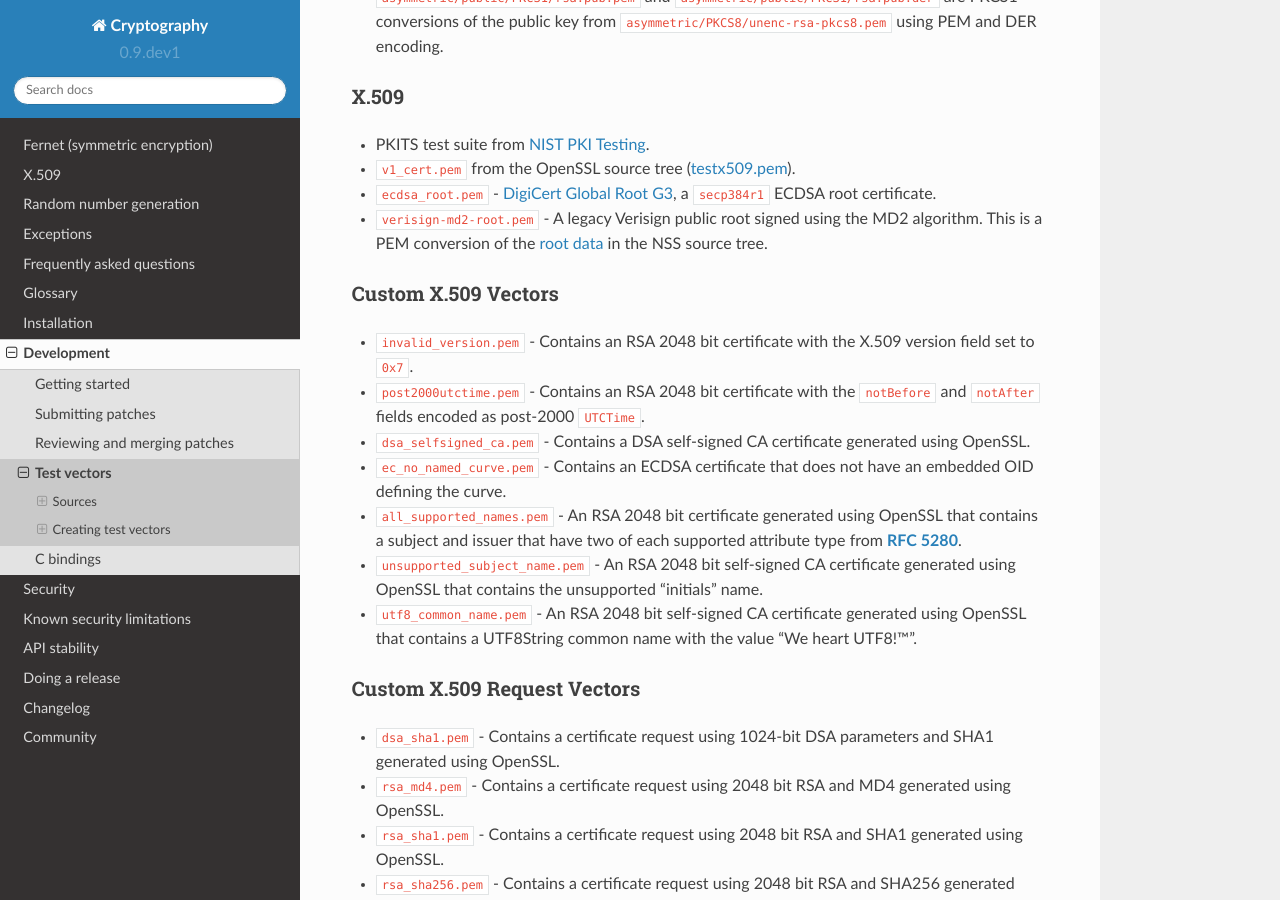
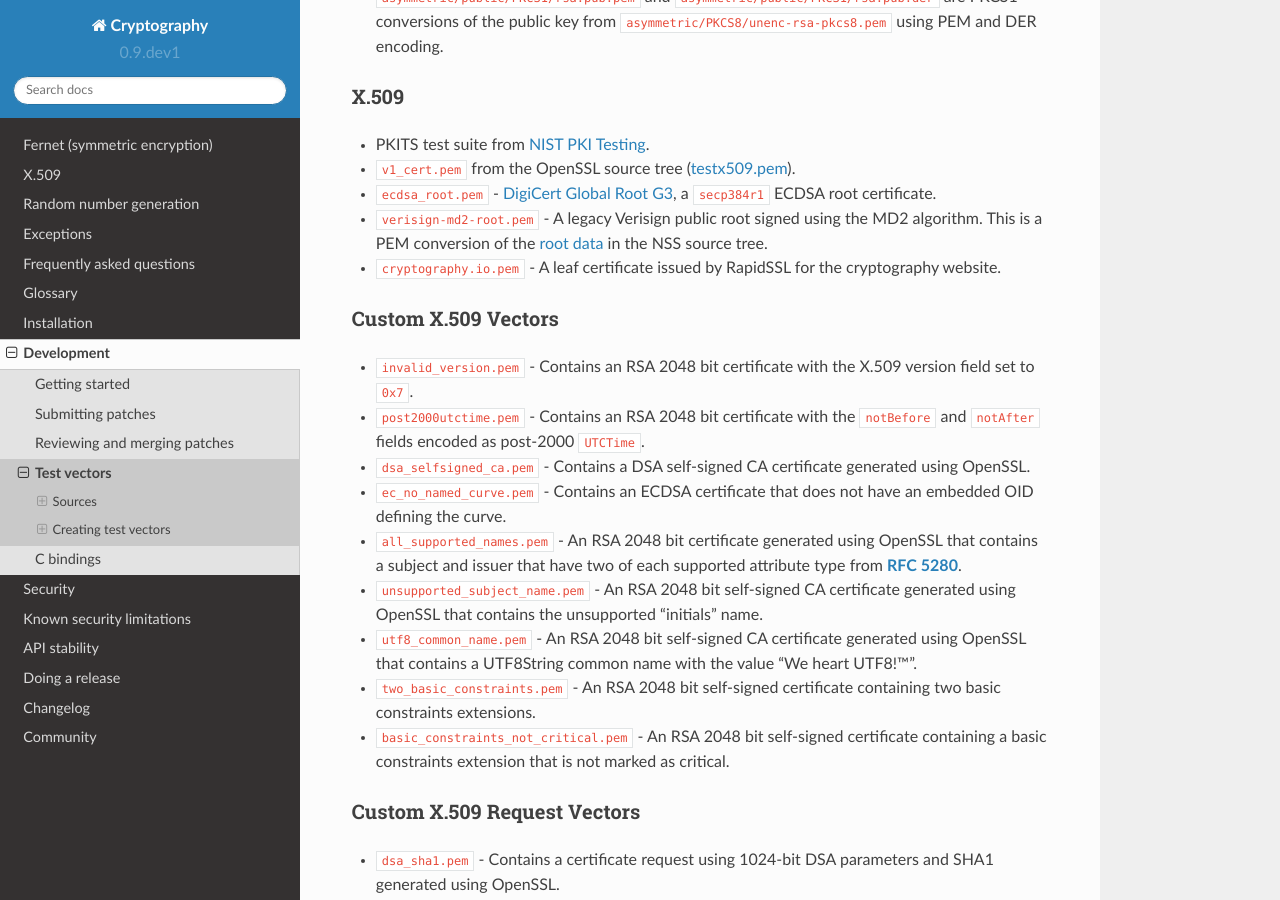
Before and after one commit to WebKing0121/cryptography, a Sphinx documentation site: the page built from docs/development/test-vectors.rst, in a window 1280 px wide and 900 px high, scrolled down 1652 px. Built offline with Sphinx 7.4.7 and the Read the Docs theme 2.0.0, drawn with Linux system fonts in a browser that asks for light colours; pages that are not in the unit, such as notebooks, are missing from menus.

Commit message:
add 3 new certificate vectors for upcoming basic constraints tests

```diff
--- a/docs/development/test-vectors.rst
+++ b/docs/development/test-vectors.rst
@@ -88,6 +88,8 @@ X.509
 * ``verisign-md2-root.pem`` - A legacy Verisign public root signed using the
   MD2 algorithm. This is a PEM conversion of the `root data`_ in the NSS source
   tree.
+* ``cryptography.io.pem`` - A leaf certificate issued by RapidSSL for the
+  cryptography website.
 
 Custom X.509 Vectors
 ~~~~~~~~~~~~~~~~~~~~
@@ -108,6 +110,11 @@ Custom X.509 Vectors
 * ``utf8_common_name.pem`` - An RSA 2048 bit self-signed CA certificate
   generated using OpenSSL that contains a UTF8String common name with the value
   "We heart UTF8!™".
+* ``two_basic_constraints.pem`` - An RSA 2048 bit self-signed certificate
+  containing two basic constraints extensions.
+* ``basic_constraints_not_critical.pem`` - An RSA 2048 bit self-signed
+  certificate containing a basic constraints extension that is not marked as
+  critical.
 
 Custom X.509 Request Vectors
 ~~~~~~~~~~~~~~~~~~~~~~~~~~~~
```
Also changed, not shown: 3 other files.
